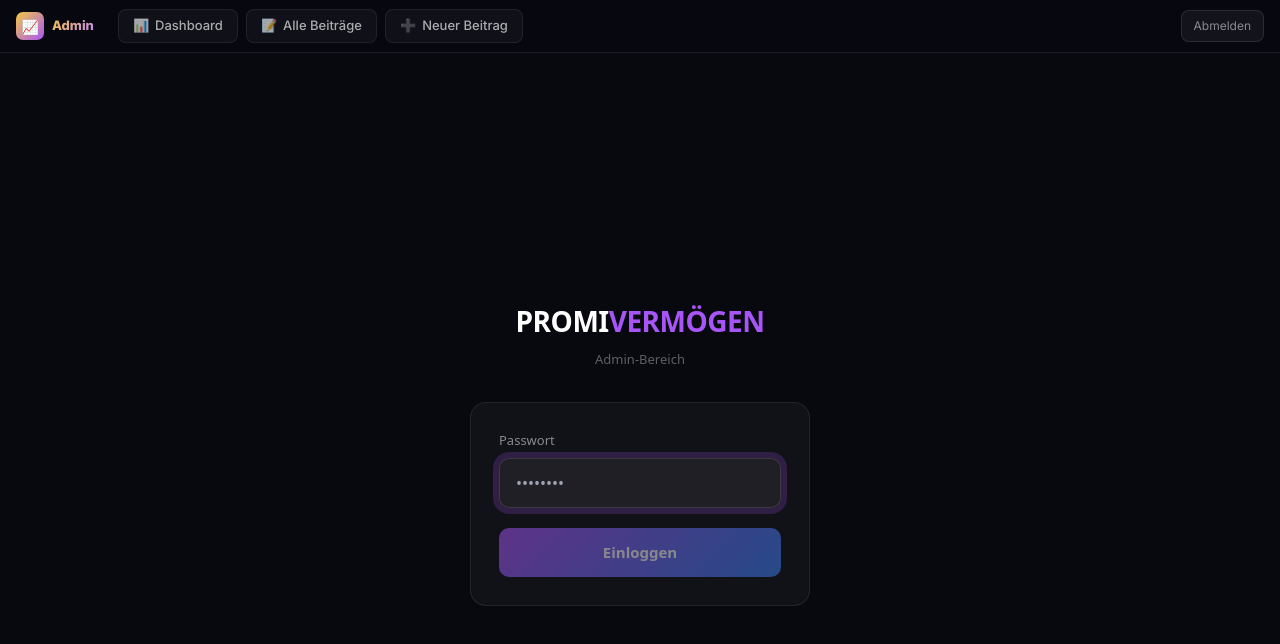
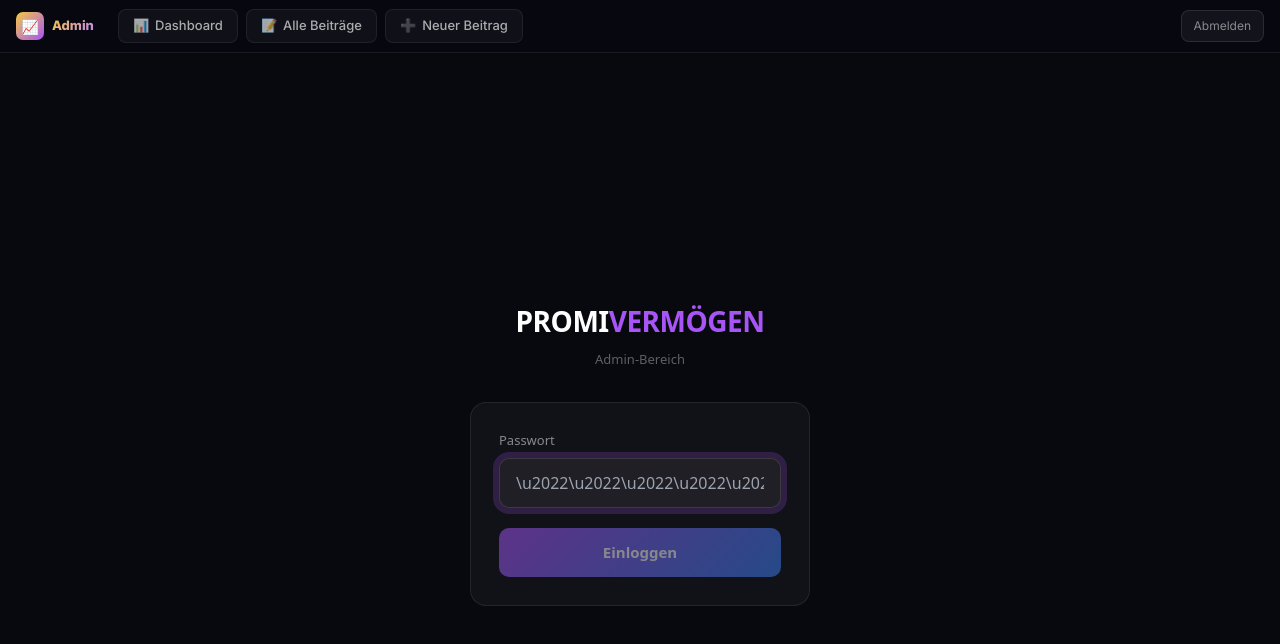
Before and after one commit to cyberni1/networth-status-blog, a Next.js app: page /admin/login in a window 1280 px wide. Shown: the top 644 px of the page. Built offline with nearby package versions, Linux system fonts and the light colour scheme.

Commit message:
Add simple password login page at /admin/login

```diff
--- a/src/app/admin/login/page.tsx
+++ b/src/app/admin/login/page.tsx
@@ -38,7 +38,6 @@ export default function AdminLoginPage() {
       background: "#08080f", fontFamily: "system-ui, sans-serif",
     }}>
       <div style={{ width: "100%", maxWidth: "380px", padding: "0 20px" }}>
-        {/* Logo */}
         <div style={{ textAlign: "center", marginBottom: "32px" }}>
           <div style={{ fontSize: "28px", fontWeight: 900, color: "#fff", letterSpacing: "-0.5px" }}>
             PROMI<span style={{ color: "#a855f7" }}>VERMÖGEN</span>
@@ -48,7 +47,6 @@ export default function AdminLoginPage() {
           </p>
         </div>
 
-        {/* Card */}
         <form
           onSubmit={handleSubmit}
           style={{
@@ -64,7 +62,7 @@ export default function AdminLoginPage() {
             type="password"
             value={password}
             onChange={(e) => setPassword(e.target.value)}
-            placeholder="••••••••"
+            placeholder="\u2022\u2022\u2022\u2022\u2022\u2022\u2022\u2022"
             autoFocus
             style={{
               width: "100%", boxSizing: "border-box",
```
